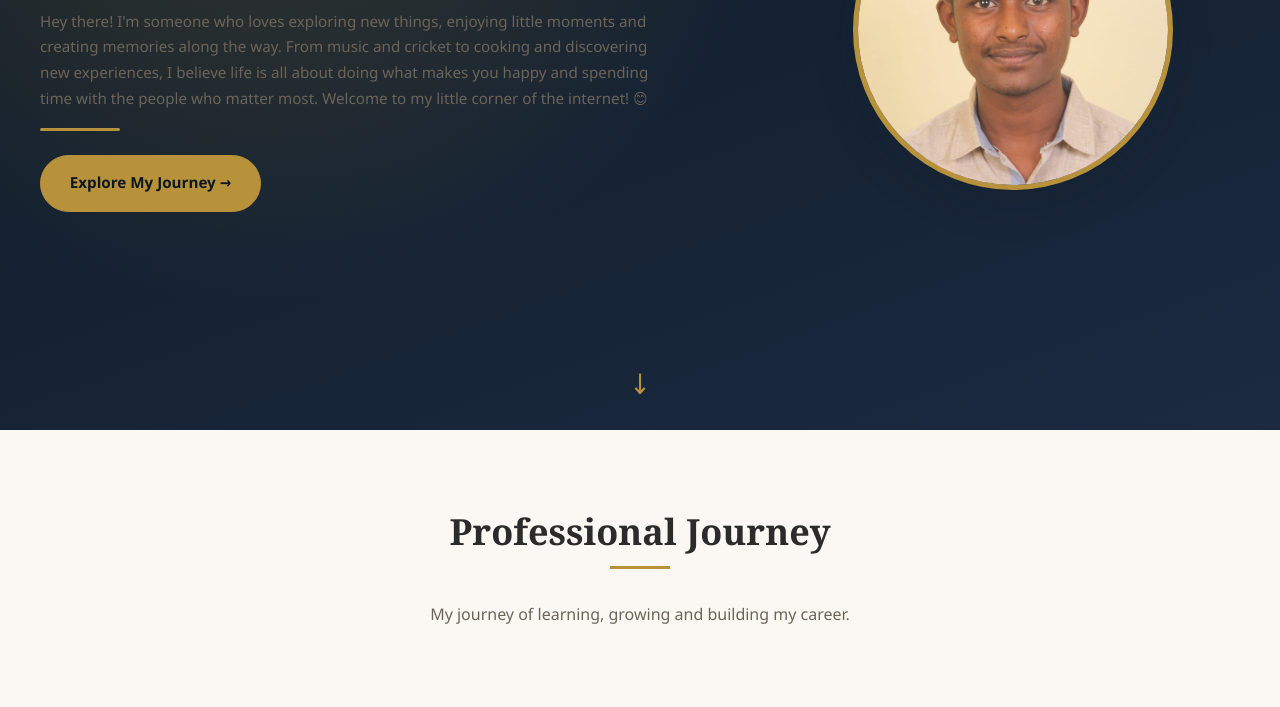
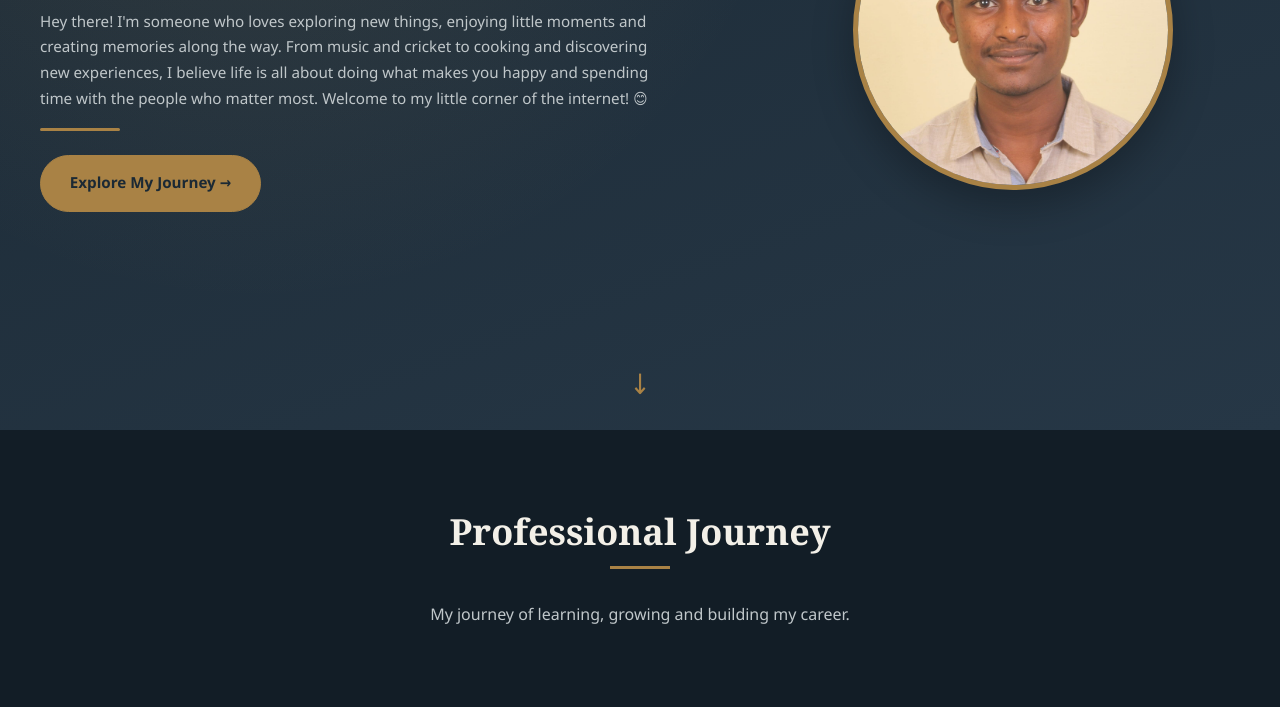
Before and after one commit to ArtheeshVM/profile-website, a website: page index.html in a window 1280 px wide. Shown: the part 370-1077 px from the top of the page. Drawn offline with Linux system fonts and the light colour scheme.

Commit message:
feat: switch default theme to dark

```diff
--- a/css/theme.css
+++ b/css/theme.css
@@ -1,26 +1,26 @@
 :root {
   /* Primary Colors */
-  --color-primary: #1b2a41;
-  --color-primary-light: #324a5f;
-  --color-primary-dark: #0c1821;
+  --color-primary: #263746;
+  --color-primary-light: #354b5b;
+  --color-primary-dark: #1b2934;
 
   /* Background Colors */
-  --color-bg: #fbf8f3;
-  --color-bg-secondary: #f1ebe0;
-  --color-bg-card: #ffffff;
-  --color-nav-bg: rgba(251, 248, 243, 0.92);
+  --color-bg: #121d26;
+  --color-bg-secondary: #1b2934;
+  --color-bg-card: #243440;
+  --color-nav-bg: rgba(18, 29, 38, 0.96);
 
   /* Text Colors */
-  --color-text: #2b2b2b;
-  --color-text-secondary: #6b6459;
-  --color-text-inverse: #fbf8f3;
+  --color-text: #f3f0e8;
+  --color-text-secondary: #c0c7ca;
+  --color-text-inverse: #f8f5ed;
 
   /* Accent & Borders */
-  --color-accent: #b8923a;
-  --color-accent-dark: #9a7728;
-  --color-border: #e4dccb;
-  --color-shadow: rgba(12, 24, 33, 0.15);
-  --color-hero-glow: rgba(184, 146, 58, 0.25);
+  --color-accent: #a98245;
+  --color-accent-dark: #896a38;
+  --color-border: #40515c;
+  --color-shadow: rgba(0, 0, 0, 0.28);
+  --color-hero-glow: rgba(190, 157, 100, 0.13);
 
   /* Typography */
   --font-primary: 'Segoe UI', Tahoma, Geneva, Verdana, sans-serif;
@@ -40,17 +40,32 @@
   --border-radius: 8px;
   --transition-speed: 0.3s;
 
-    /* Personal Likings */
-  --color-interest-decoration: rgba(255, 255, 255, 0.12);
-  --color-interest-icon-bg: rgba(255, 255, 255, 0.12);
-  --color-interest-divider: rgba(255, 255, 255, 0.2);
+  /* Personal Likings */
+  --color-interest-decoration: rgba(232, 222, 202, 0.13);
+  --color-interest-icon-bg: rgba(232, 222, 202, 0.12);
+  --color-interest-divider: rgba(232, 222, 202, 0.28);
 
   /* Family Section */
-  --color-family-bg: #f2e5d5;
-  --color-family-card: #fffaf2;
-  --color-family-accent: #9b704d;
-  --color-family-text: #513c2e;
+  --color-family-bg: #302c27;
+  --color-family-card: #403a32;
+  --color-family-accent: #c3a16c;
+  --color-family-text: #f2e9dc;
 
   /* Lightbox */
-  --color-lightbox-overlay: rgba(12, 24, 33, 0.92);
+  --color-lightbox-overlay: rgba(7, 13, 18, 0.94);
+
+  /* Dark Section Headings */
+  --color-section-heading: #f3f0e8;
+
+  /* Personal Likings */
+  --color-interest-highlight: #e2c58e;
+  --color-movie-title-bg: #192630;
+  --color-movie-title: #f3f0e8;
+
+  /* Family */
+  --color-family-heading: #f3f0e8;
+  --color-family-accent: #e0bd80;
+
+  /* Hobbies */
+  --color-hobby-heading: #f3f0e8;
 }
```
